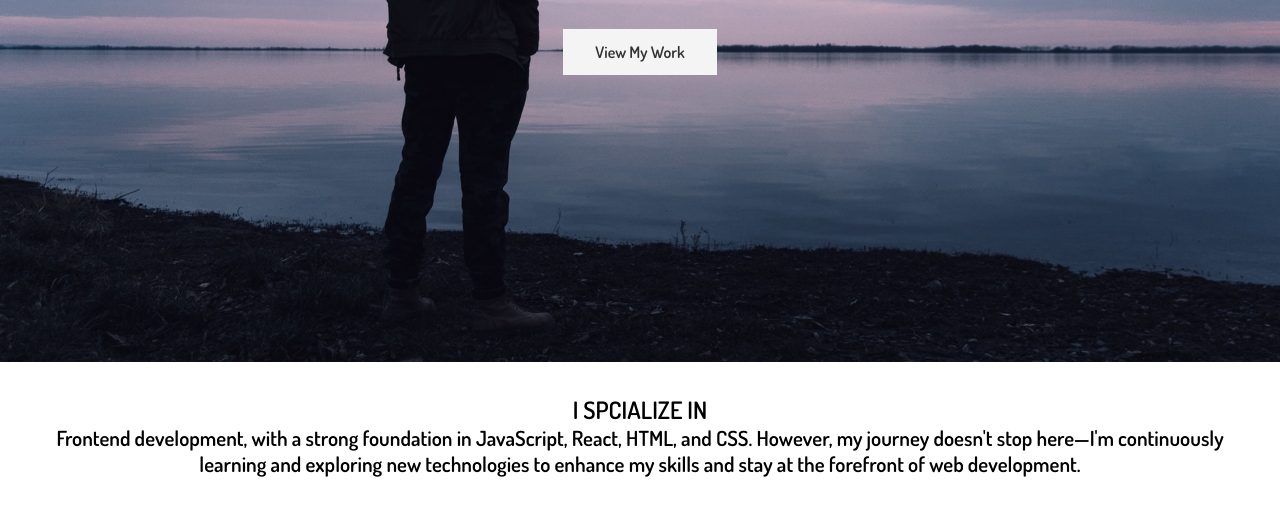
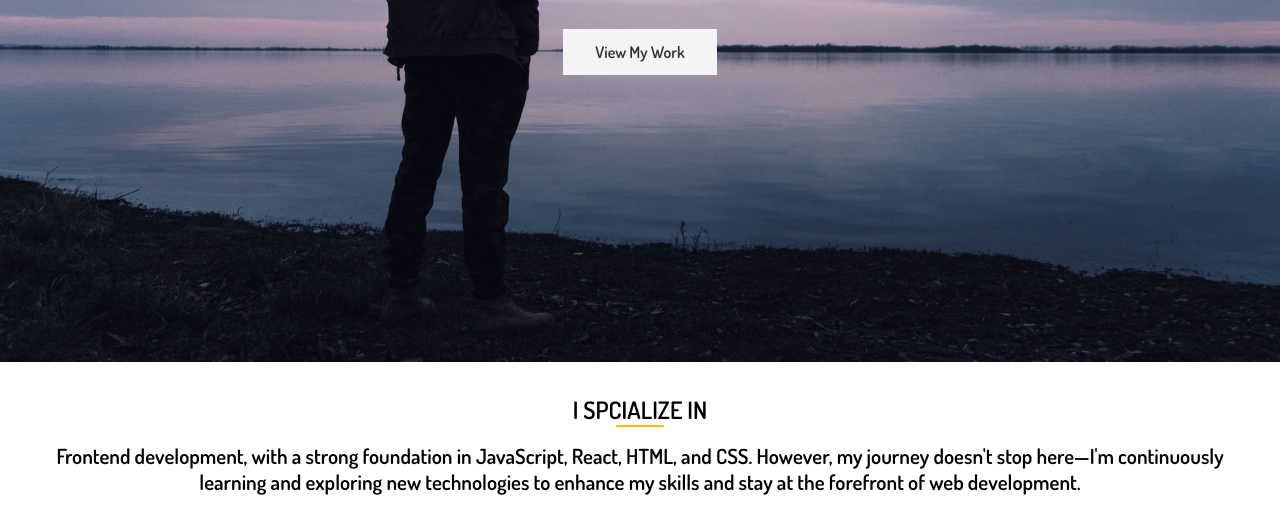
Before and after one commit to ahmedkhaled89/my-custom-john-doe-portfolio, a website: page dist/index.html in a window 1280 px wide. Shown: the part 438-952 px from the top of the page. Drawn offline with Linux system fonts and the light colour scheme.

Commit message:
Styling the bottom-line class(the tiny line under section-title)

```diff
--- a/scss/_utilities.scss
+++ b/scss/_utilities.scss
@@ -82,3 +82,11 @@ input[class^='btn-']:hover {
     margin: 4rem 0;
   }
 }
+
+.bottom-line {
+  height: 2px;
+  width: 3rem;
+  background-color: $main-color;
+  display: block;
+  margin: 0 auto 1rem auto;
+}
```
Also changed, not shown: dist/css/main.css, dist/index.html.
